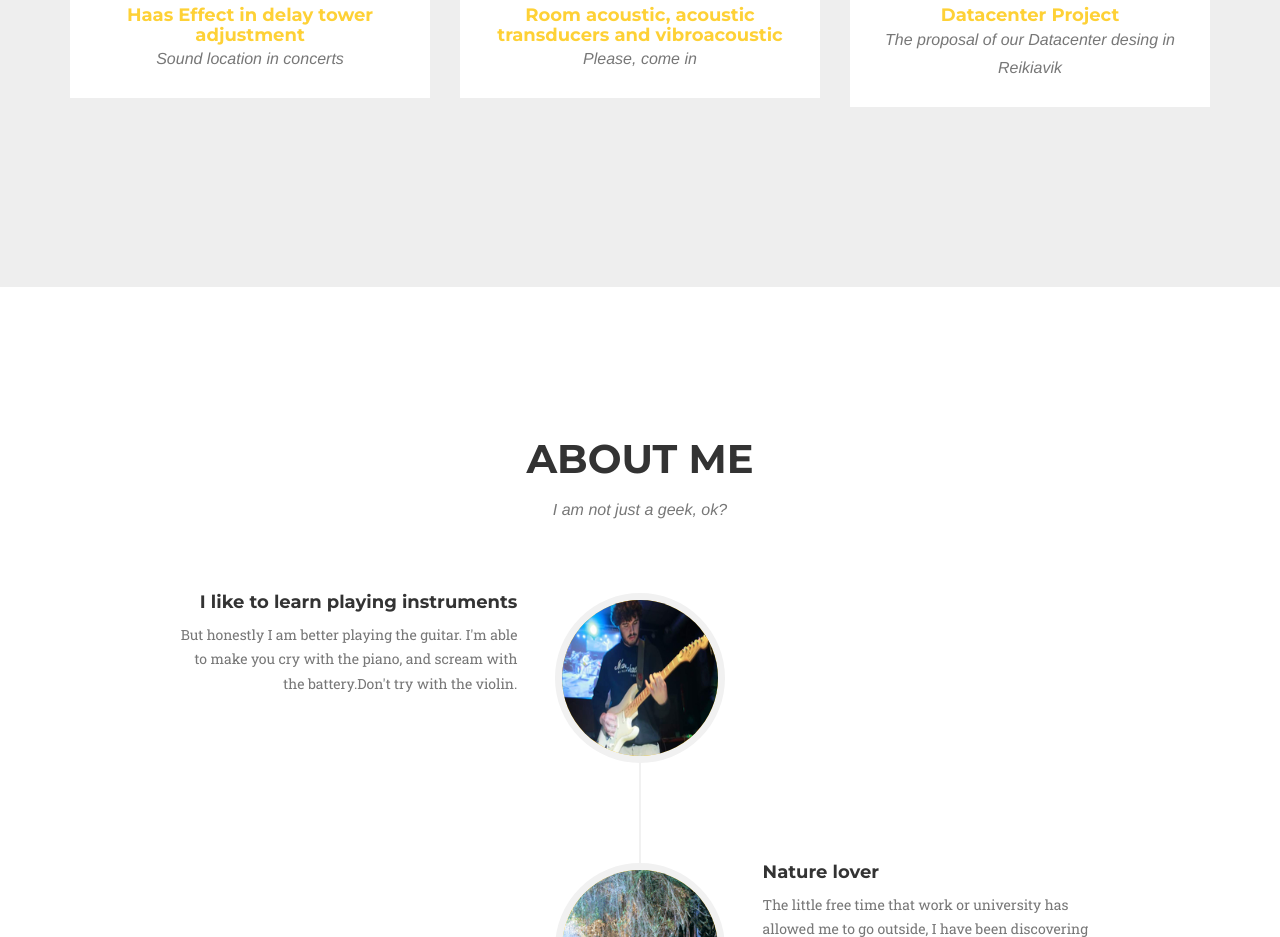
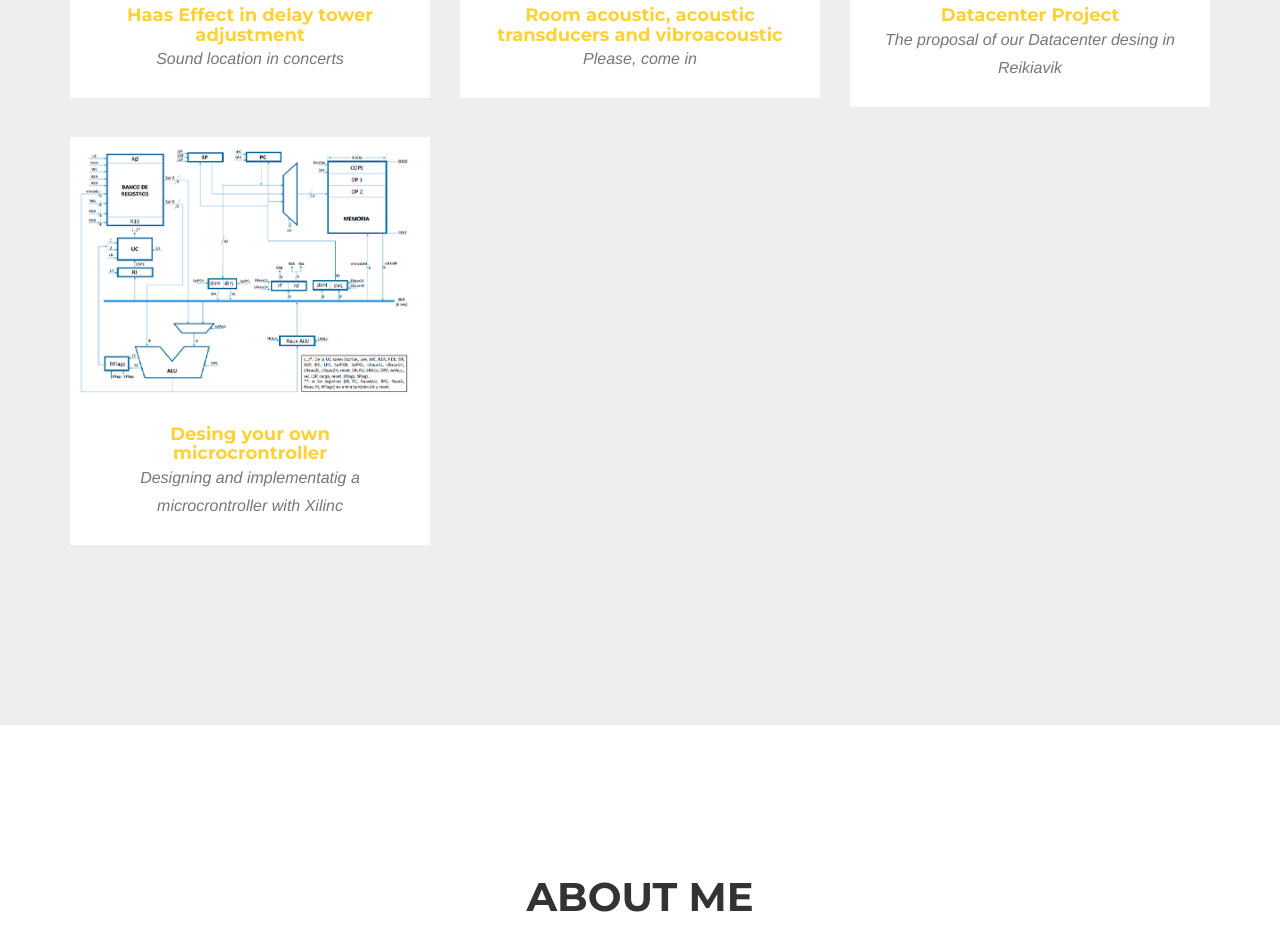
Before and after one commit to Vumet3r/jbledam, a website: page index.html in a window 1280 px wide. Shown: the part 1980-2917 px from the top of the page. Drawn offline with nearby package versions, Linux system fonts and the light colour scheme; a web font is replaced by a local one.

Commit message:
borrar fotos no necesarias

```diff
--- a/index.html
+++ b/index.html
@@ -238,7 +238,21 @@
                   </div>
                 </div>
             </div>
-
+            <div class="row">
+              <div class="col-md-4 col-sm-6 portfolio-item">
+                <a href="https://drive.google.com/file/d/12EVS5cBMX0oNwBAL4OgfDpCnXRZ8c03Z/view?usp=sharing" class="portfolio-link" data-toggle="modal" target="_blank">
+                    <div class="portfolio-hover">
+                        <div class="portfolio-hover-content">
+                            <i class="fa fa-plus fa-3x"></i>
+                        </div>
+                    </div>
+                    <img src="img/portfolio/mc.png" class="img-responsive" alt="">
+                </a>
+                <div class="portfolio-caption">
+                    <h4>  <a href="https://drive.google.com/file/d/12EVS5cBMX0oNwBAL4OgfDpCnXRZ8c03Z/view?usp=sharing"> Desing your own microcrontroller</a></h4>
+                    <p class="text-muted">Designing and implementatig a microcrontroller with Xilinc</p>
+                </div>
+              </div>
 
         </div>
     </section>
```
Also changed, not shown: img/portfolio/dreams-preview.png (deleted), img/portfolio/dreams.png (deleted), img/portfolio/escape-preview.png (deleted), img/portfolio/escape.png (deleted), img/portfolio/golden-preview.png (deleted), img/portfolio/golden.png (deleted), img/portfolio/mc.png (added), img/portfolio/startup-framework-preview.png (deleted), img/portfolio/startup-framework.png (deleted), img/portfolio/treehouse-preview.png (deleted), img/portfolio/treehouse.png (deleted).
